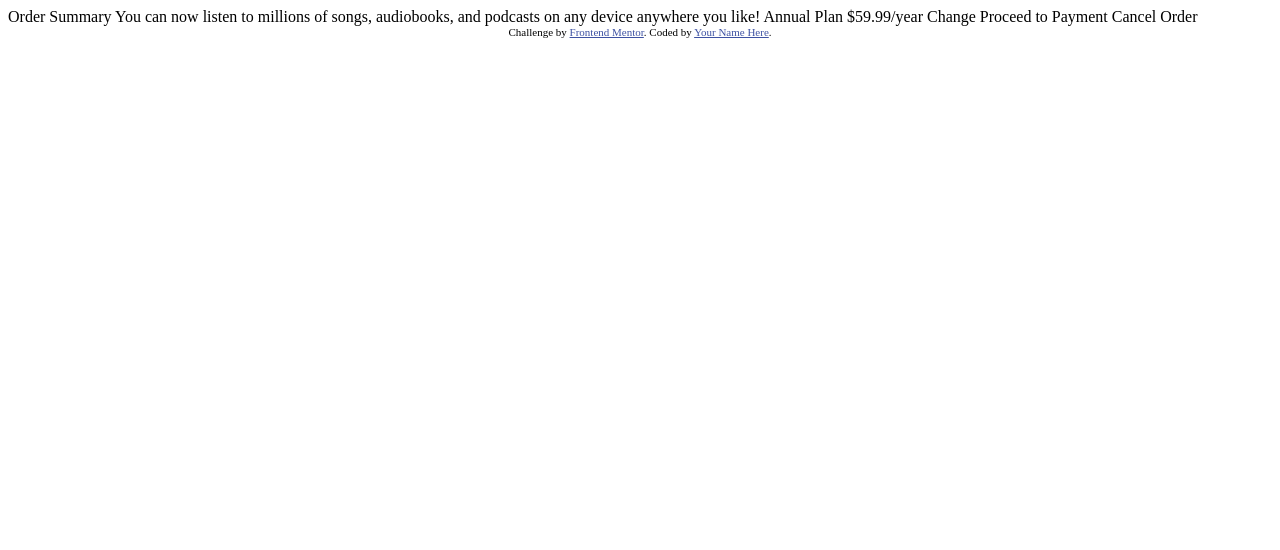
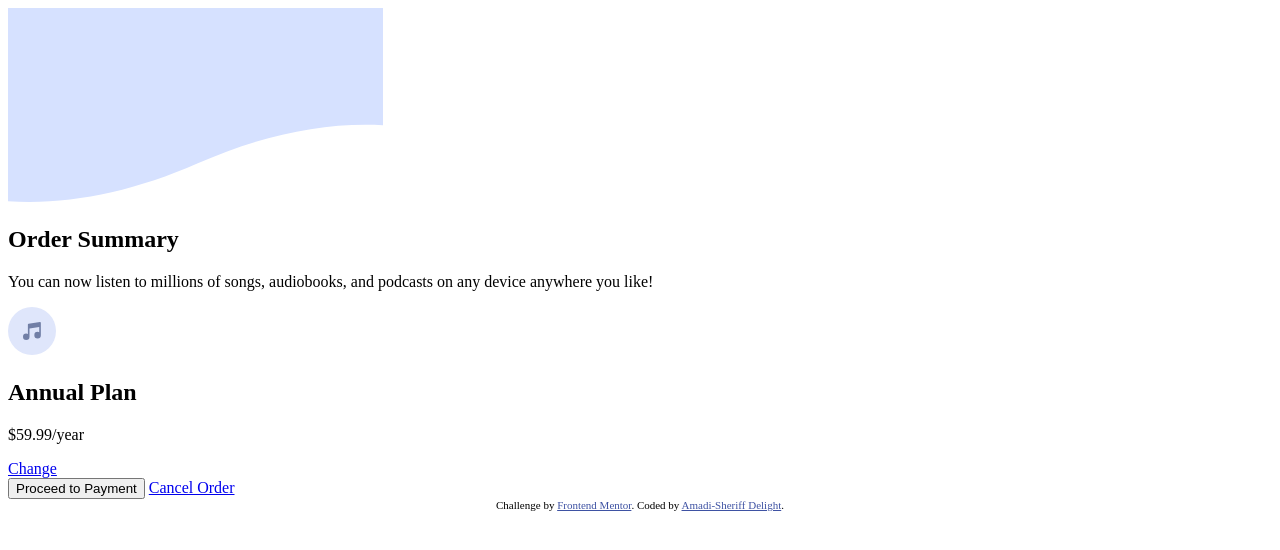
Before and after one commit to Delightsheriff/Order-summary-component, a plain HTML site: page index.html in a window 1280 px wide. Drawn offline with Linux system fonts and the light colour scheme.

Commit message:
added html structure

```diff
--- a/index.html
+++ b/index.html
@@ -1,37 +1,52 @@
 <!DOCTYPE html>
 <html lang="en">
+
 <head>
   <meta charset="UTF-8">
-  <meta name="viewport" content="width=device-width, initial-scale=1.0"> <!-- displays site properly based on user's device -->
+  <meta name="viewport" content="width=device-width, initial-scale=1.0">
+  <!-- displays site properly based on user's device -->
 
   <link rel="icon" type="image/png" sizes="32x32" href="./images/favicon-32x32.png">
+  <link rel="stylesheet" href="styles.css">
 
   <title>Frontend Mentor | Order summary card</title>
 
-  <!-- Feel free to remove these styles or customise in your own stylesheet 👍 -->
-  <style>
-    .attribution { font-size: 11px; text-align: center; }
-    .attribution a { color: hsl(228, 45%, 44%); }
-  </style>
+
 </head>
+
 <body>
+  <section class="container">
+    <div class="inner_container">
+      <div class="image_container">
+        <img src="images/pattern-background-mobile.svg" alt="">
+      </div>
 
-  Order Summary
+      <div class="text_container">
 
-  You can now listen to millions of songs, audiobooks, and podcasts on any
-  device anywhere you like!
+        <h1>Order Summary</h1>
+        <p> You can now listen to millions of songs, audiobooks, and podcasts on any
+          device anywhere you like!</p>
+        <div class="price_box">
+          <div class="music">
+            <img src="images/icon-music.svg" alt="">
+          </div>
+          <div class="price">
+            <h2>Annual Plan</h2>
+            <p>$59.99/year</p>
+          </div>
+          <div class="change"><a href="#">Change</a></div>
+        </div>
 
-  Annual Plan
-  $59.99/year
+        <button>Proceed to Payment</button>
+        <a href="#">Cancel Order</a>
+      </div>
+    </div>
 
-  Change
+    <div class="attribution">
+      Challenge by <a href="https://www.frontendmentor.io?ref=challenge" target="_blank">Frontend Mentor</a>.
+      Coded by <a href="#">Amadi-Sheriff Delight</a>.
+    </div>
+  </section>
+</body>
 
-  Proceed to Payment
-  Cancel Order
-
-  <div class="attribution">
-    Challenge by <a href="https://www.frontendmentor.io?ref=challenge" target="_blank">Frontend Mentor</a>.
-    Coded by <a href="#">Your Name Here</a>.
-  </div>
-</body>
 </html>
--- /dev/null
+++ b/styles.css
@@ -0,0 +1,2 @@
+.attribution { font-size: 11px; text-align: center; }
+.attribution a { color: hsl(228, 45%, 44%); }
```
